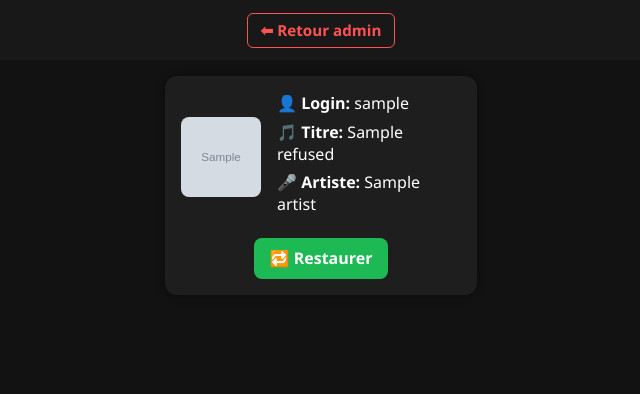
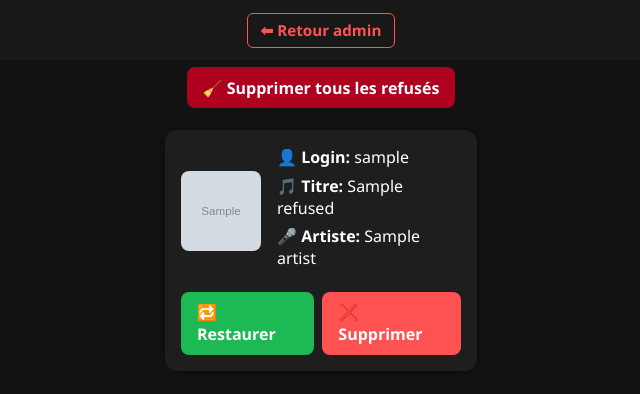
Before and after one commit to editionsnathan/spotify-playlist-dnc3, a Flask app: template templates/refused.html in a window 1280 px wide. Shown: the part 65-459 px from the top of the page, without its empty margins (319-959 px from the left). Run offline with Flask 3, Linux system fonts and the light colour scheme; the template is opened without the code that fills it: most values are stand-ins (such as "Sample title", 1, 10 or a date in 2020); grey boxes marked "Sample" are stand-in pictures.

Commit message:
Update refused.html

```diff
--- a/templates/refused.html
+++ b/templates/refused.html
@@ -1,4 +1,3 @@
-
 <!DOCTYPE html>
 <html lang="fr">
 <head>
@@ -42,6 +41,20 @@
       border-radius: 6px;
     }
 
+    .delete-all {
+      text-align: center;
+      margin: 1rem;
+    }
+
+    .delete-all a {
+      background-color: #b00020;
+      color: white;
+      padding: 0.6rem 1rem;
+      border-radius: 8px;
+      text-decoration: none;
+      font-weight: bold;
+    }
+
     .container {
       display: flex;
       flex-wrap: wrap;
@@ -82,16 +95,24 @@
     .actions {
       display: flex;
       justify-content: center;
+      gap: 0.5rem;
       margin-top: 1rem;
     }
 
     .actions a {
-      background-color: #1DB954;
       padding: 0.6rem 1rem;
       border-radius: 8px;
       color: white;
       text-decoration: none;
       font-weight: bold;
+    }
+
+    .actions a.restore {
+      background-color: #1DB954;
+    }
+
+    .actions a.delete {
+      background-color: #ff5252;
     }
 
     @media (max-width: 600px) {
@@ -114,6 +135,13 @@
     <a href="/admin">⬅ Retour admin</a>
   </div>
 
+  <div class="delete-all">
+    <a href="/delete_all_refused"
+       onclick="return confirm('⚠️ Supprimer tous les morceaux refusés ? Cette action est irréversible.')">
+       🧹 Supprimer tous les refusés
+    </a>
+  </div>
+
   <div class="container">
     {% for r in refused %}
     <div class="card">
@@ -128,7 +156,9 @@
         </div>
       </div>
       <div class="actions">
-        <a href="/restore/{{ loop.index0 }}">🔁 Restaurer</a>
+        <a href="/restore/{{ loop.index0 }}" class="restore">🔁 Restaurer</a>
+        <a href="/delete_refused/{{ loop.index0 }}" class="delete"
+           onclick="return confirm('Supprimer définitivement ce morceau ?')">❌ Supprimer</a>
       </div>
     </div>
     {% endfor %}
```
